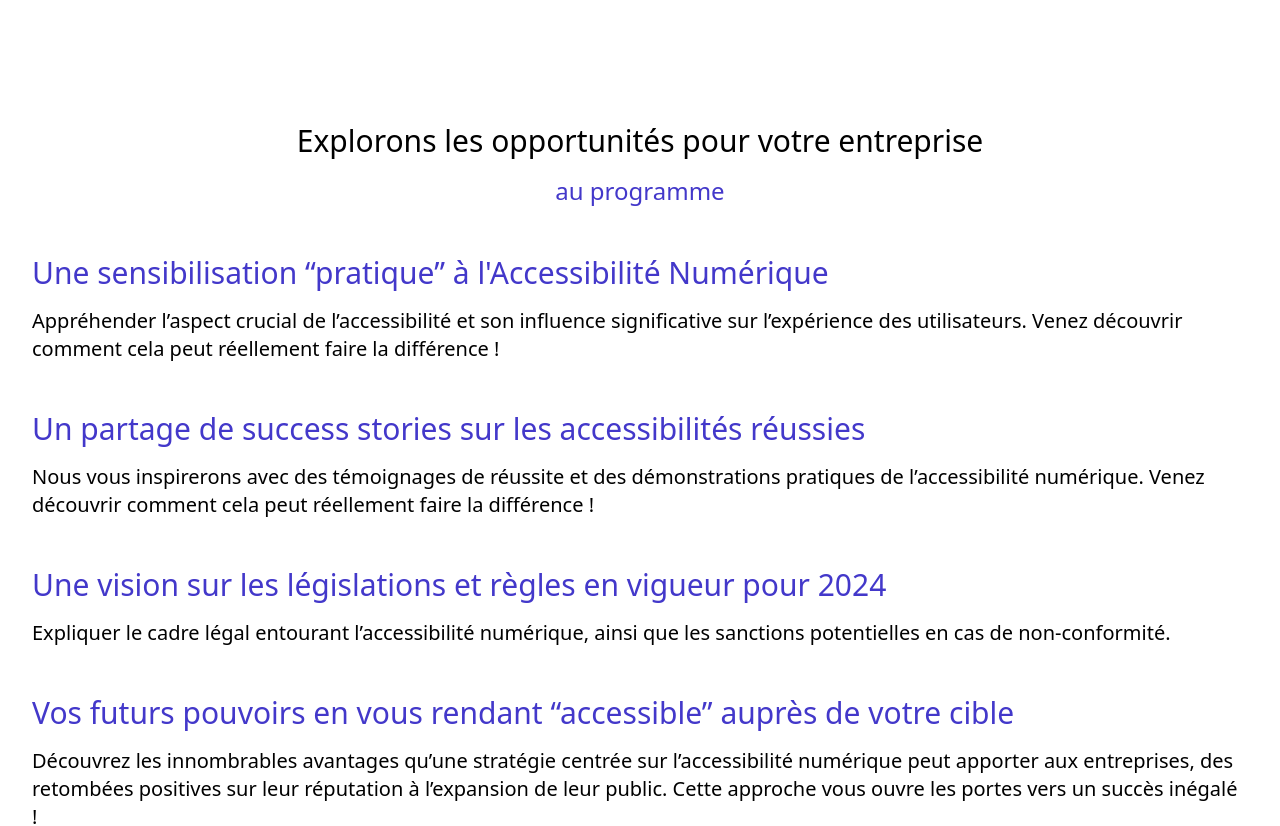
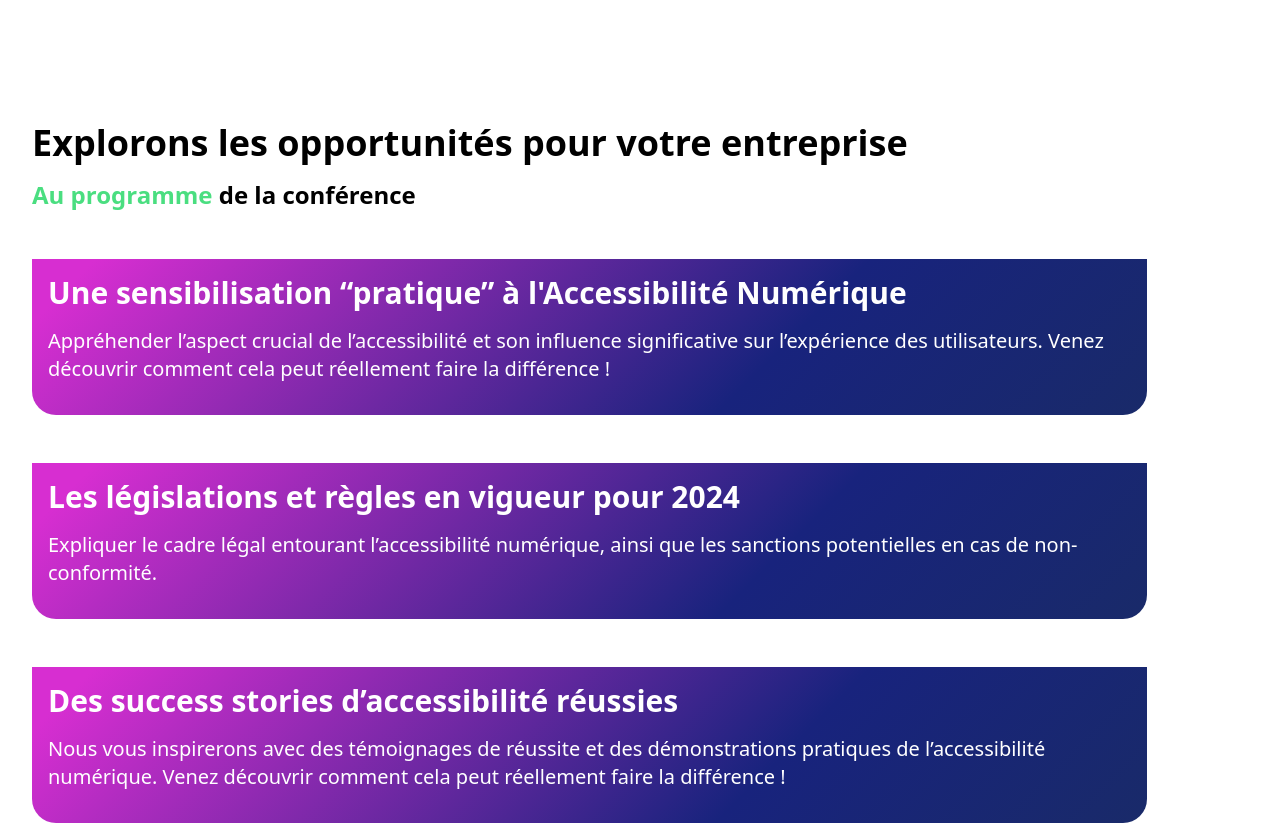
Before and after one commit to inolib/seeph2023, a React (Vite) app: page / in a window 1280 px wide. Shown: the part 2220-3046 px from the top of the page. Built offline with nearby package versions, Linux system fonts and the light colour scheme.

Commit message:
feat: SecondRegion

```diff
--- a/src/components/cards/ConferenceCard.tsx
+++ b/src/components/cards/ConferenceCard.tsx
@@ -7,7 +7,7 @@ type Props = {
 
 export const ConferenceCard = ({ date, time }: Props) => {
   return (
-    <div className="background m-4 flex flex-col items-center rounded-b-3xl rounded-tl-3xl px-4 py-12 text-2xl text-white">
+    <div className="background my-4 flex flex-col items-center rounded-b-3xl rounded-tl-3xl px-4 py-12 text-2xl text-white">
       <p className="text-center">Conférence en ligne</p>
 
       <p className=" m-2 text-center">
--- a/src/components/cards/ProgramCard.tsx
+++ b/src/components/cards/ProgramCard.tsx
@@ -5,8 +5,8 @@ type Props = {
 
 export const ProgramCard = ({ headingContent, children }: Props) => {
   return (
-    <div className="my-12">
-      <h3 className="text-3xl text-indigo-700">{headingContent}</h3>
+    <div className="background my-12 w-11/12 rounded-b-3xl p-4 text-white">
+      <h3 className="text-3xl font-bold">{headingContent}</h3>
       <p className="my-4 text-xl">{children}</p>
     </div>
   );
--- a/src/components/sections/SecondRegion.tsx
+++ b/src/components/sections/SecondRegion.tsx
@@ -10,12 +10,14 @@ export const SecondRegion = () => {
     <Landmark aria-labelledby={id} className="p-8 " landmarkRole="region">
       <div>
         {/* TODO IMG */}
-        <Landmark.Heading className="my-4 text-center text-3xl" id={id}>
+        <Landmark.Heading className="my-4 text-4xl font-bold" id={id}>
           Explorons les opportunités pour votre entreprise
         </Landmark.Heading>
       </div>
 
-      <p className="my-4 text-center text-2xl text-indigo-700">au programme</p>
+      <p className="my-4 text-2xl font-bold">
+        <span className="text-green-400">Au programme</span> de la conférence
+      </p>
 
       <div>
         <ProgramCard headingContent="Une sensibilisation “pratique” à l'Accessibilité Numérique">
@@ -23,16 +25,16 @@ export const SecondRegion = () => {
           significative sur l’expérience des utilisateurs. Venez découvrir
           comment cela peut réellement faire la différence !
         </ProgramCard>
-        <ProgramCard headingContent="Un partage de success stories sur les accessibilités réussies">
+        <ProgramCard headingContent="Les législations et règles en vigueur pour 2024">
+          Expliquer le cadre légal entourant l’accessibilité numérique, ainsi
+          que les sanctions potentielles en cas de non-conformité.
+        </ProgramCard>
+        <ProgramCard headingContent="Des success stories d’accessibilité réussies">
           Nous vous inspirerons avec des témoignages de réussite et des
           démonstrations pratiques de l’accessibilité numérique. Venez découvrir
           comment cela peut réellement faire la différence !
         </ProgramCard>
-        <ProgramCard headingContent="Une vision sur les législations et règles en vigueur pour 2024">
-          Expliquer le cadre légal entourant l’accessibilité numérique, ainsi
-          que les sanctions potentielles en cas de non-conformité.
-        </ProgramCard>
-        <ProgramCard headingContent="Vos futurs pouvoirs en vous rendant “accessible” auprès de votre cible">
+        <ProgramCard headingContent="Vos futurs pouvoirs en vous rendant “accessible”">
           Découvrez les innombrables avantages qu’une stratégie centrée sur
           l’accessibilité numérique peut apporter aux entreprises, des retombées
           positives sur leur réputation à l’expansion de leur public. Cette
```
